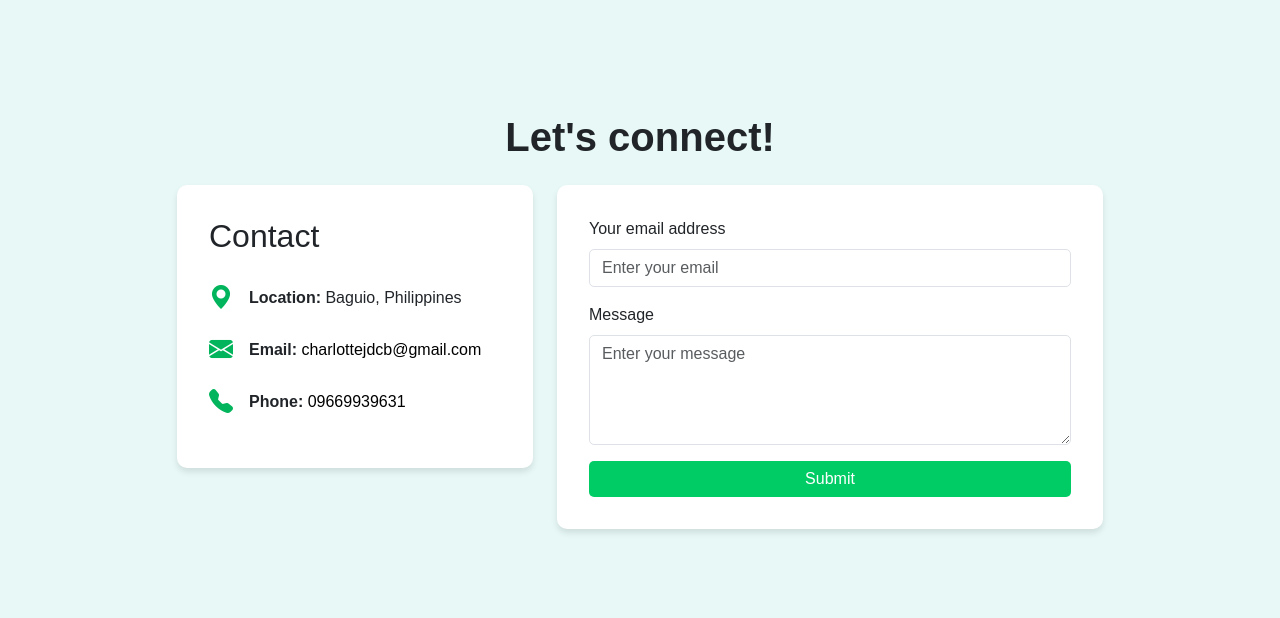
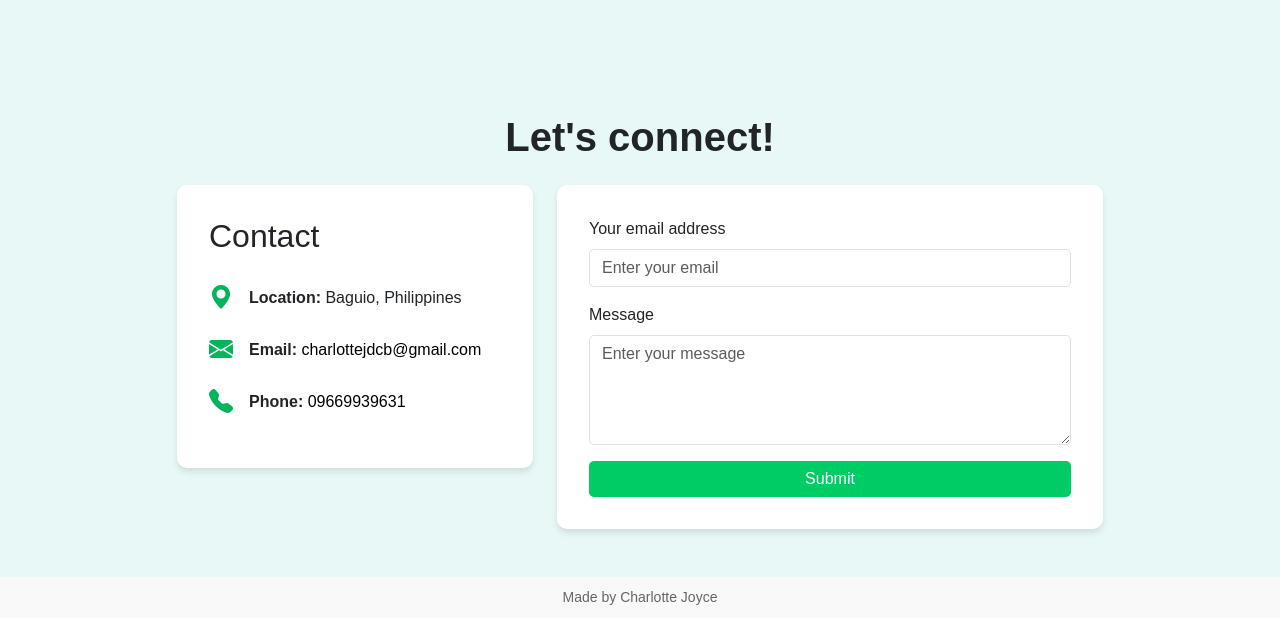
Before and after one commit to CharlotteJoyceDCB/Charlotte-Joyce-Portfolio, a plain HTML site: page index.html in a window 1280 px wide. Shown: the part 2444-3062 px from the top of the page. Before the commit the page ends 3021 px from the top, so only its background shows below. Drawn offline with nearby package versions, Linux system fonts and the light colour scheme.

Commit message:
Added footer

```diff
--- a/index.html
+++ b/index.html
@@ -461,6 +461,8 @@
         </div>
     </div>
 
+    <footer className="footer">Made by Charlotte Joyce</footer>
+
     <script>
         feather.replace();
     </script>
@@ -475,7 +477,6 @@
         });
       });
     </script>
-
     <script src="https://cdn.jsdelivr.net/npm/bootstrap@5.3.0-alpha3/dist/js/bootstrap.bundle.min.js"></script>
     <script src="https://cdn.jsdelivr.net/npm/feather-icons/dist/feather.min.js"></script>
 </body>
--- a/style.css
+++ b/style.css
@@ -211,3 +211,12 @@ body {
     outline: none;
     border: none;
 }
+footer {
+    text-align: center;
+    padding: 10px 0;
+    font-size: 14px;
+    color: #666;
+    background-color: #f9f9f9;
+    bottom: 0;
+    width: 100%;
+}
```
